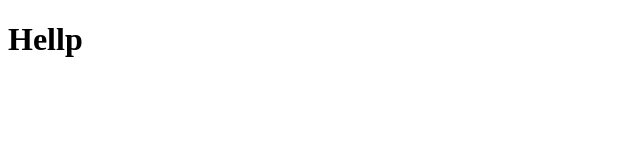
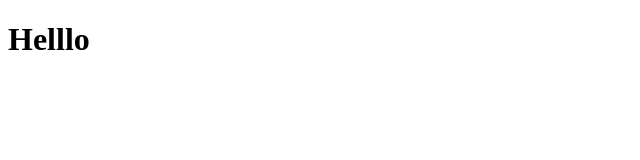
Before and after one commit to AlexShapkin/cousera-coursse-web, a plain HTML site: page site/index.html in a window 1280 px wide. Shown: the full height of the page, 0-640 px from the left. Drawn offline with Linux system fonts and the light colour scheme.

Commit message:
small addition

```diff
--- a/site/index.html
+++ b/site/index.html
@@ -4,6 +4,6 @@
 	<title>Hello coursera</title>
 </head>
 <body>
-<h1>Hellp</h1>
+<h1>Helllo</h1>
 </body>
 </html>
```
